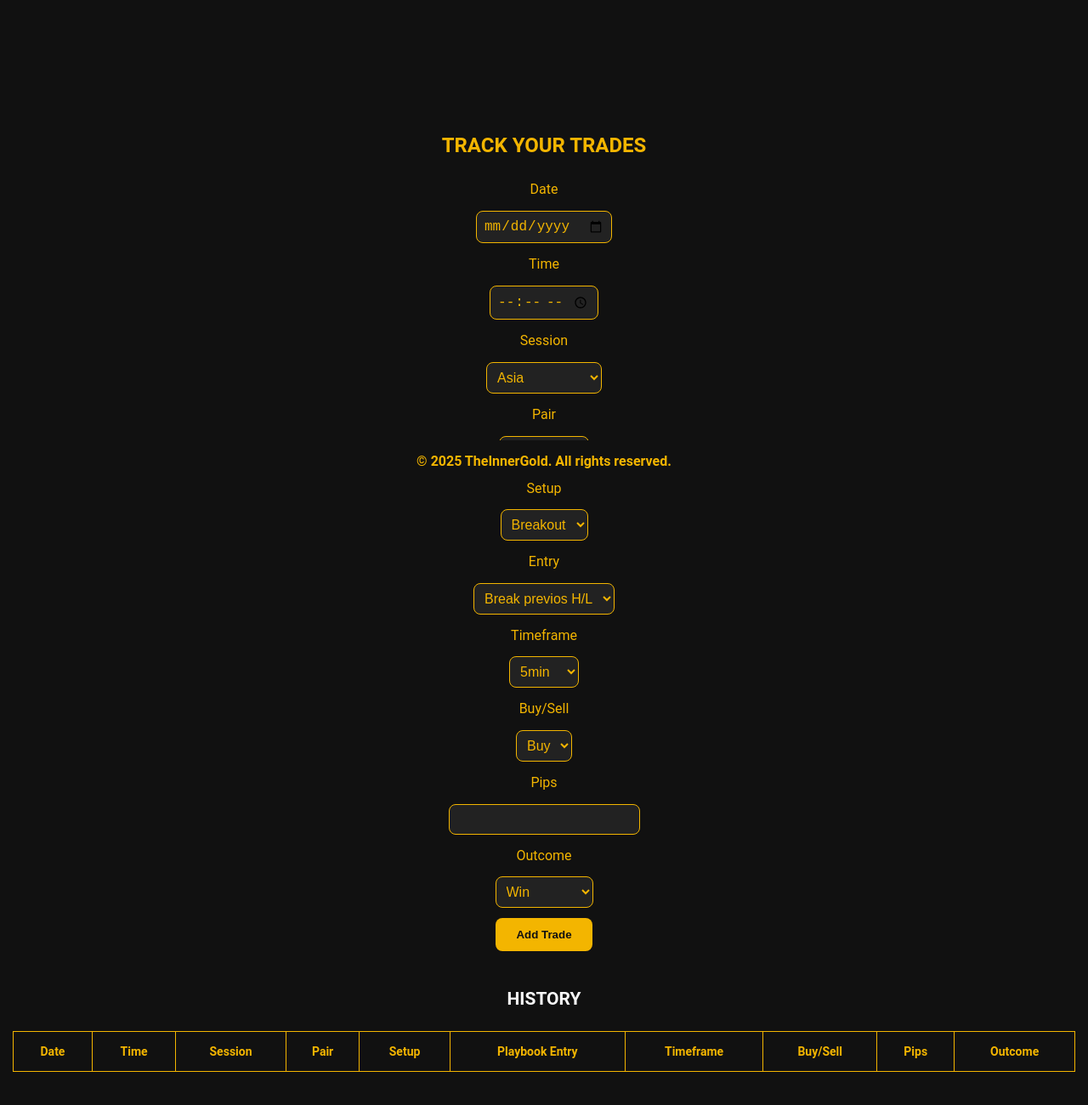
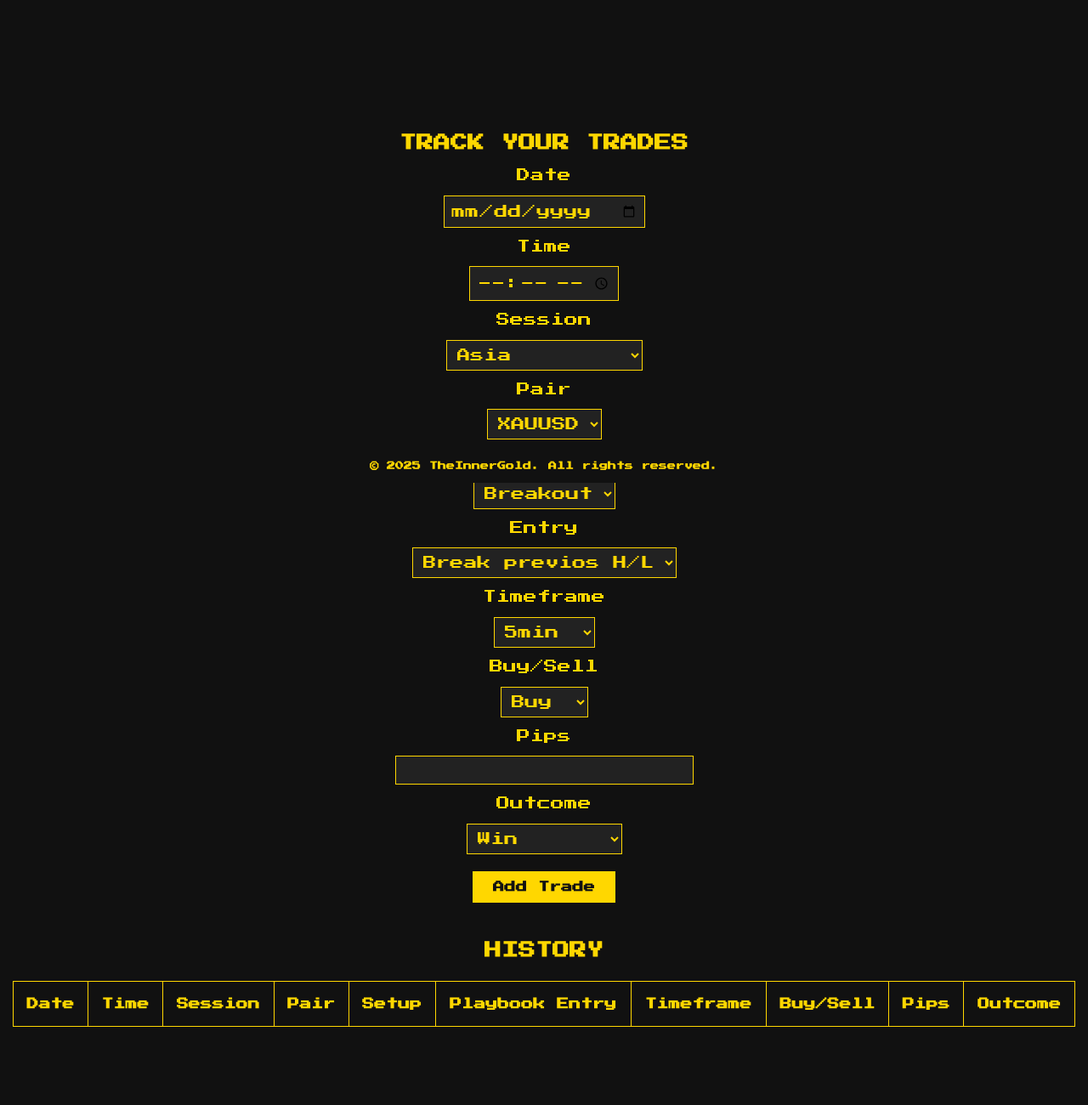
Before and after one commit to sinasll/beta, a plain HTML site: page journal.html in a window 1280 px wide. Shown: the part 232-1532 px from the top of the page at 85% size. Drawn offline with Linux system fonts and the light colour scheme.

Commit message:
Update journal.css

```diff
--- a/journal.css
+++ b/journal.css
@@ -6,7 +6,7 @@
 }
 
 body {
-  font-family: 'Roboto', sans-serif;
+  font-family: 'Press Start 2P', sans-serif;
   background-color: #111;
   color: #f8f8f8;
   line-height: 1.6;
@@ -20,7 +20,7 @@ a {
 /* Header Styles */
 header {
   background-color: #111;
-  padding: 12px 0;
+  padding: 20px 0;
   position: fixed;
   width: 100%;
   top: 0;
@@ -37,6 +37,8 @@ nav ul.nav-list {
   list-style-type: none;
   display: flex;
   justify-content: center;
+  margin: 0;
+  padding: 0;
 }
 
 nav ul.nav-list li {
@@ -44,9 +46,13 @@ nav ul.nav-list li {
 }
 
 nav ul.nav-list li a {
-  color: #f3b500; /* Golden Yellow */
+  color: #FFD700;
   font-size: 16px;
   font-weight: bold;
+  text-decoration: none;
+  display: flex;
+  align-items: center;
+  gap: 8px;
   padding: 12px;
 }
 
@@ -58,71 +64,71 @@ main {
   padding-right: 15px;
 }
 
-.journal {
+.journalh1 {
+  color: #FFD700 ;
+  font-size: 20px;
   text-align: center;
-}
-
-.journal h1 {
-  font-size: 24px;
-  margin-bottom: 20px;
-  color: #f3b500;
+  margin-bottom: 10px;
 }
 
 form {
   display: flex;
   flex-direction: column;
   align-items: center;
-  gap: 12px;
+  gap: 10px;
   max-width: 600px;
   margin: 0 auto;
 }
 
 form label {
   font-size: 16px;
-  color: #f3b500;
+  color: #FFD700;
 }
 
 form input, form select {
+  font-family: 'Press Start 2P', sans-serif;
   padding: 8px;
   font-size: 16px;
-  border-radius: 8px;
-  border: 1px solid #f3b500;
+  border-radius: 0px;
+  border: 1px solid #FFD700;
   background-color: #222;
-  color: #f3b500;
+  color: #FFD700;
 }
 
 form button {
+  font-family: 'Press Start 2P', sans-serif;
+  margin-top: 10px;
   padding: 12px 24px;
-  background-color: #f3b500;
+  background-color: #FFD700;
+  color: #111;
+  font-weight: bold;
+  border: none;
+  border-radius: 0px;
+  cursor: pointer;
+}
+
+
+/* Delete Button Styling */
+.delete-btn {
+  padding: 8px 16px;
+  background-color: #FFD700;
   color: #111;
   font-weight: bold;
   border: none;
   border-radius: 8px;
   cursor: pointer;
-  transition: background-color 0.3s ease;
 }
 
-form button:hover {
-  background-color: #f0a700;
+
+/* Trade Entries Table Styling */
+
+.history {
+  color: #FFD700 ;
+  font-size: 20px;
+  text-align: center;
+  margin-bottom: 10px;
 }
 
-/* Delete Button Styling */
-.delete-btn {
-  padding: 8px 16px;
-  background-color: #f3b500;
-  color: #111;
-  font-weight: bold;
-  border: none;
-  border-radius: 8px;
-  cursor: pointer;
-  transition: background-color 0.3s ease;
-}
-
-.delete-btn:hover {
-  background-color: #f0a700;
-}
-
-/* Trade Entries Table Styling */
 #tradeEntries {
   margin-top: 40px;
 }
@@ -134,17 +140,17 @@ form button:hover {
 }
 
 #tradesTable th, #tradesTable td {
-  padding: 12px;
+  padding: 15px;
   text-align: center;
-  border: 1px solid #f3b500;
+  border: 1px solid #FFD700;
 }
 
 #tradesTable th {
-  color: #f3b500;
+  color: #FFD700;
 }
 
 #tradesTable td {
-  color: #f8f8f8;
+  color: #FFD700;
 }
 
 /* Footer Styles */
@@ -159,8 +165,8 @@ footer {
 }
 
 footer p {
-  color: #f3b500; /* Golden Yellow */
-  font-size: 16px;
+  color: #FFD700; /* Golden Yellow */
+  font-size: 10px;
   font-weight: bold;
 }
 
```
